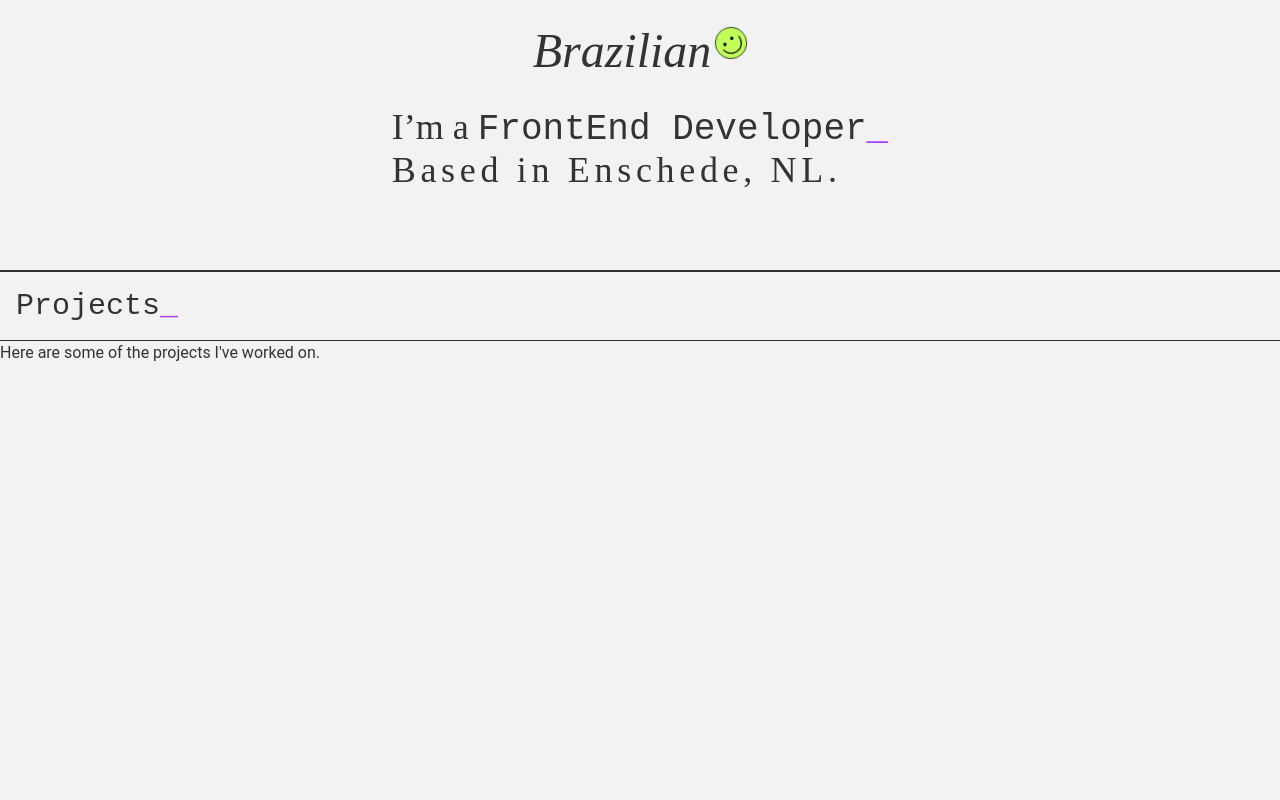
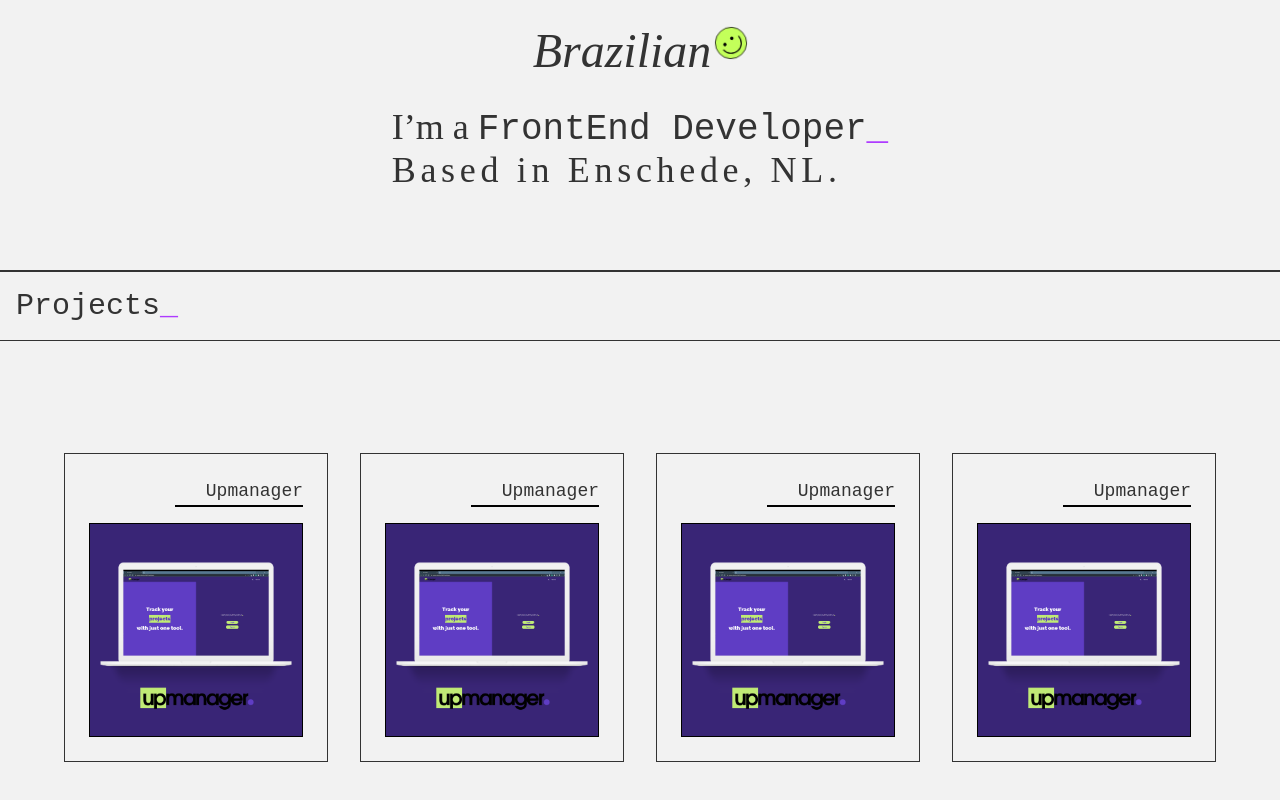
Before and after one commit to saracsilva/portfolio_v2, a React (Vite) app: page / in a window 1280 px wide. Shown: the part 302-1102 px from the top of the page. Before the commit the page ends 800 px from the top, so only its background shows below. Built offline with nearby package versions, Linux system fonts and the light colour scheme.

Commit message:
Add Card component and integrate into Projects section

```diff
--- /dev/null
+++ b/src/components/Card.css
@@ -0,0 +1,38 @@
+.card {
+  list-style: none;
+  border: 1px solid var(--text-color);
+  padding: 1.5rem;
+}
+
+.card__title {
+  font-family: var(--font-mono);
+  font-size: large;
+  margin-bottom: 1rem;
+  text-align: right;
+  margin-left: auto;
+  width: 60%;
+  border-bottom: #000 2px solid;
+}
+
+.card__media {
+  width: 100%;
+  aspect-ratio: 1 / 1;
+  overflow: hidden;
+  border: 1px solid #000;
+}
+
+.card__image {
+  width: 100%;
+  height: 100%;
+  object-fit: cover;
+  display: block;
+}
+
+.card:hover {
+  outline: 1px solid var(--text-color);
+  background: lch(from var(--text-color) l c h / 0.08);
+}
+
+.card:focus {
+  outline: 1px solid var(--text-color);
+}
--- /dev/null
+++ b/src/components/Card.jsx
@@ -0,0 +1,16 @@
+import "./Card.css";
+
+function Card({ title, image }) {
+  return (
+    <li className="card">
+      <a href={`/${title.toLowerCase()}`}>
+        <h2 className="card__title">{title}</h2>
+        <div className="card__media">
+          {image && <img src={image} alt="" className="card__image" />}
+        </div>
+      </a>
+    </li>
+  );
+}
+
+export default Card;
--- a/src/sections/Projects.jsx
+++ b/src/sections/Projects.jsx
@@ -1,10 +1,18 @@
 import SectionTitle from "../components/SectionTitle";
+import Card from "../components/Card";
 
 function Projects() {
   return (
     <section id="projects">
       <SectionTitle title="Projects" />
-      <p>Here are some of the projects I've worked on.</p>
+      <div className="container my-28 px-16">
+        <div className="grid grid-cols-4 gap-8">
+          <Card title="Upmanager" image="/projects/project_02.png" />
+          <Card title="Upmanager" image="/projects/project_02.png" />
+          <Card title="Upmanager" image="/projects/project_02.png" />
+          <Card title="Upmanager" image="/projects/project_02.png" />
+        </div>
+      </div>
     </section>
   );
 }
```
Also changed, not shown: public/projects/project_02.png (added).
